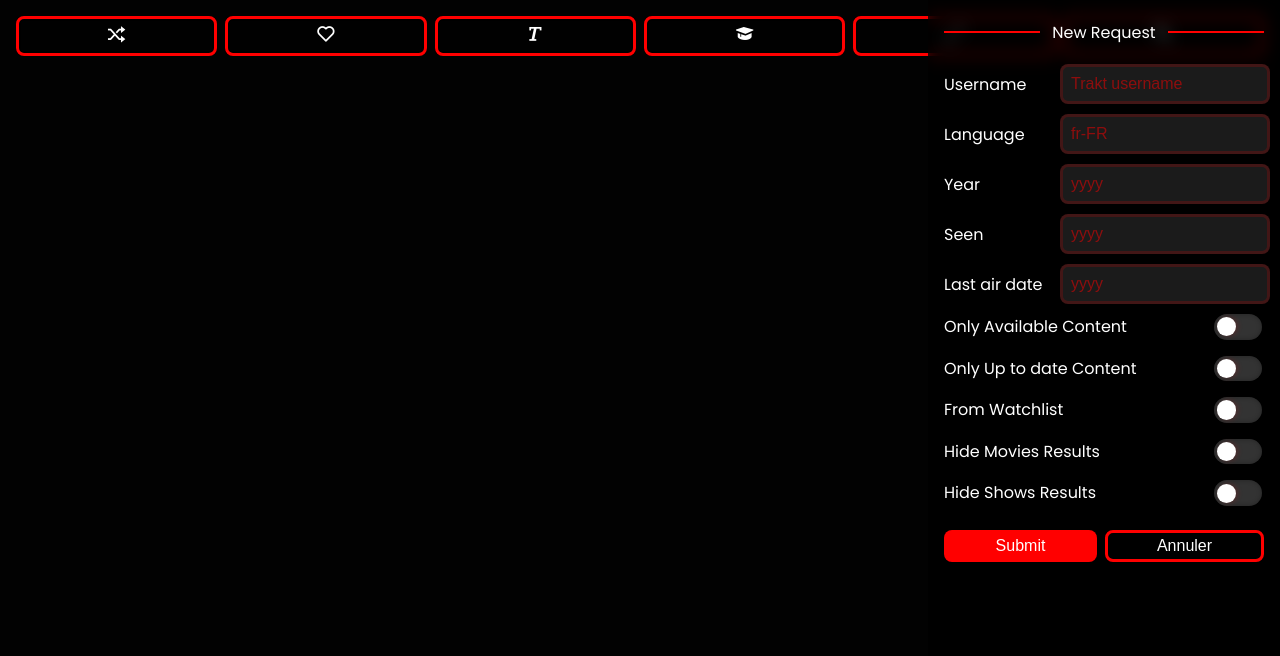
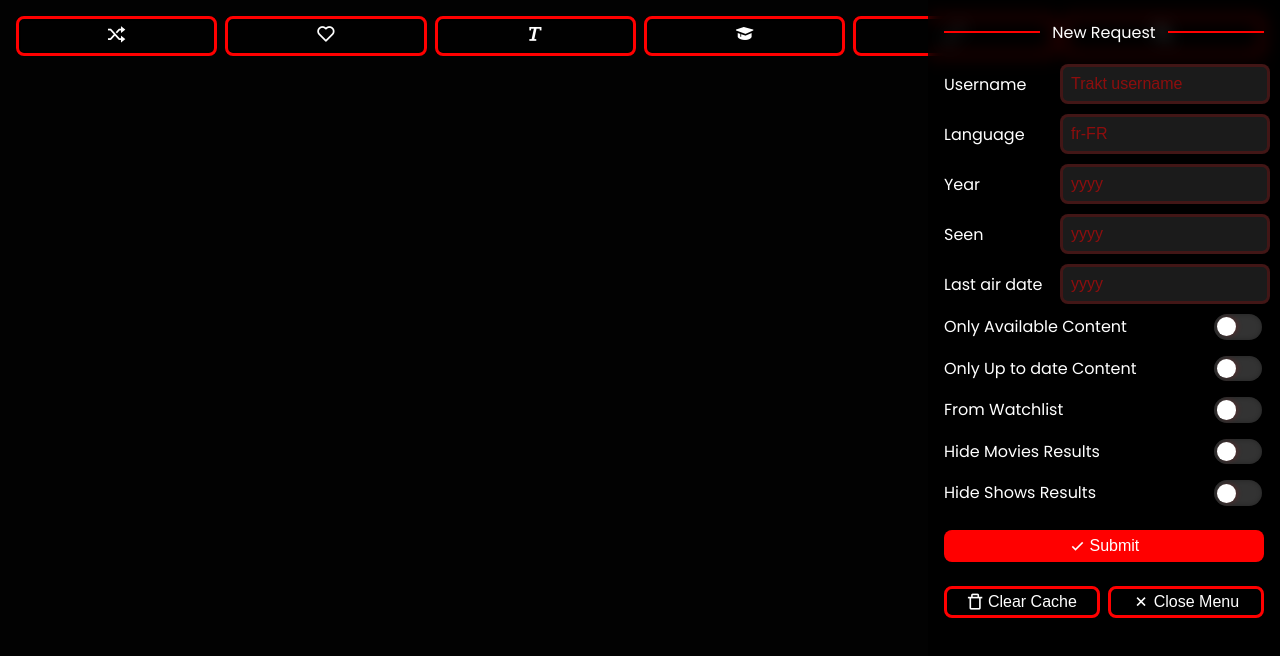
Before and after one commit to ArthurTakase/TraktWrapped, a React (Vite) app: page / in a window 1280 px wide. Shown: the top 656 px of the page. Built offline with nearby package versions, Linux system fonts and the light colour scheme.

Commit message:
FEAT: add clear cache option

```diff
--- a/src/Components/IndexedDB.jsx
+++ b/src/Components/IndexedDB.jsx
@@ -102,6 +102,25 @@ export class Database {
             }
         })
     }
+
+    async clearDB() {
+        if (db == null) return
+        const transaction = db.transaction(objectStore, "readwrite")
+        const store = transaction.objectStore(objectStore)
+        store.clear()
+
+        return new Promise((resolve, reject) => {
+            transaction.oncomplete = function () {
+                resolve()
+            }
+
+            transaction.onerror = function (event) {
+                console.error("An error occurred with IndexedDB")
+                console.error(event)
+                reject(event)
+            }
+        })
+    }
 }
 
 export const TraktDB = new Database()
--- a/src/Components/Menu.jsx
+++ b/src/Components/Menu.jsx
@@ -1,6 +1,7 @@
 import Checkbox from './Checkbox';
 import { toggleMenu } from './Navbar';
 import { allRef } from "../App"
+import { TraktDB } from './IndexedDB'
 
 export default function Menu({ setSearchParams }) {
 
@@ -62,8 +63,11 @@ export default function Menu({ setSearchParams }) {
                 </div>
             </div>
             <div className='submit'>
-                <button onClick={submit}>Submit</button>
-                <button onClick={toggleMenu}>Annuler</button>
+                <button onClick={submit}><i className='bx bx-check'></i>Submit</button>
+            </div>
+            <div className='submit'>
+                <button className="border" onClick={async () => await TraktDB.clearDB()}><i className='bx bx-trash-alt'></i>Clear Cache</button>
+                <button className="border" onClick={toggleMenu}><i className='bx bx-x'></i>Close Menu</button>
             </div>
         </div>
     )
--- a/src/scss/form.scss
+++ b/src/scss/form.scss
@@ -139,13 +139,20 @@
         border-radius: 0.5rem;
         height: 2rem;
         box-shadow: 1rem 1rem 1rem rgba(0, 0, 0, 0.5);
+        display: flex;
+        justify-content: center;
+        gap: 0.3rem;
+        align-items: center;
         cursor: pointer;
         transition: 0.2s ease-in-out;
         &:hover {
             scale: 1.05;
         }
+        i {
+            scale: 1.2;
+        }
     }
-    button:nth-child(2) {
+    button.border {
         background: unset;
         border: solid red;
     }
```
